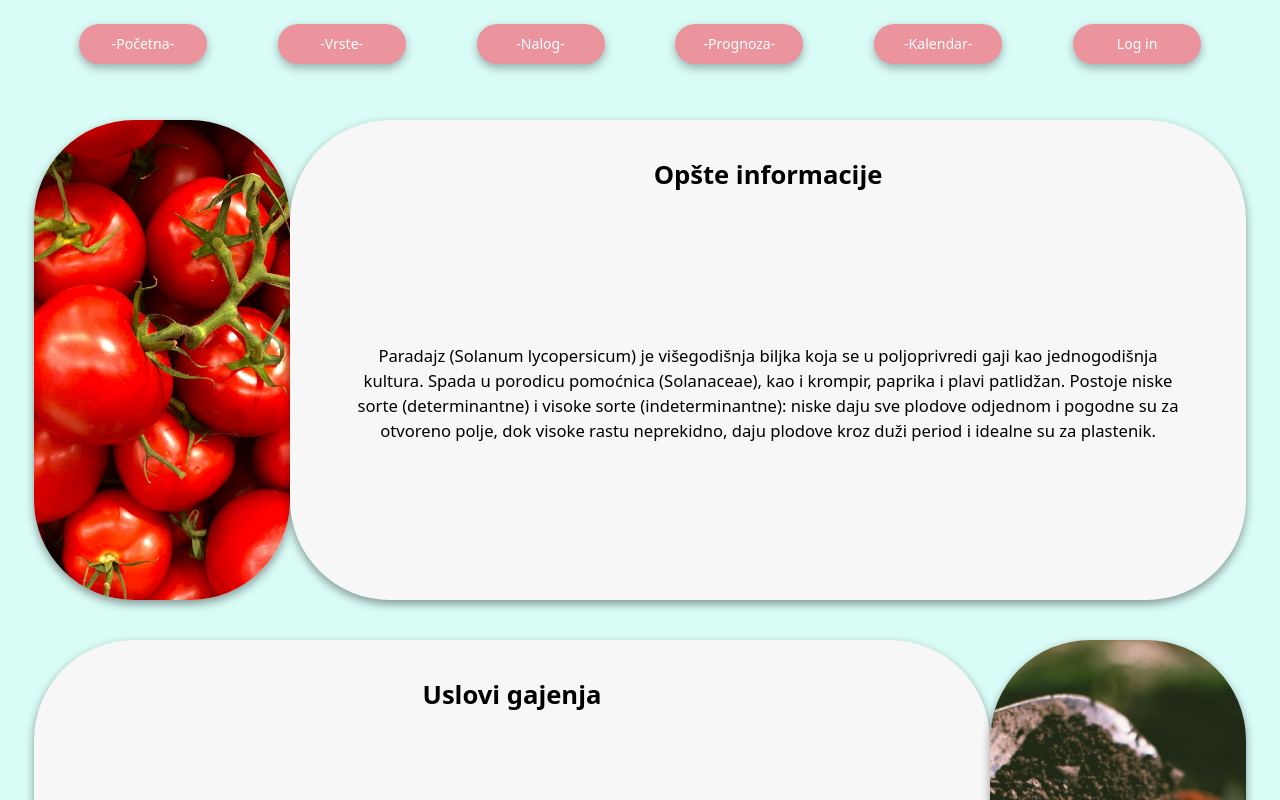
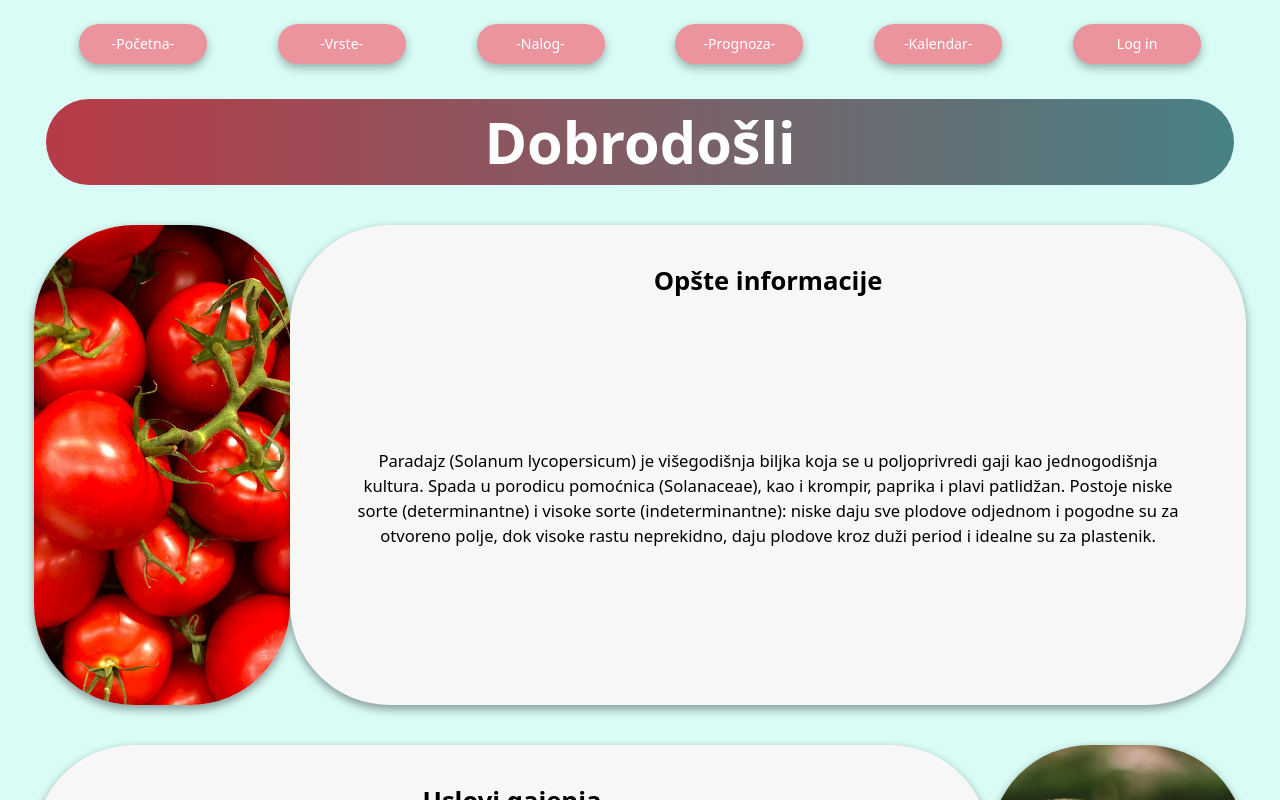
Before and after one commit to elab-development/internet-tehnologije-2024-projekat-appzapoljproizvodnju_2021_0362, a React (Vite) app in the folder frontend/: page / in a window 1280 px wide. Shown: the top 800 px of the page. Built offline with nearby package versions, Linux system fonts and the light colour scheme; no server answers.

Commit message:
ubaceni naslovi na sve stranice

```diff
--- a/frontend/src/css/index.css
+++ b/frontend/src/css/index.css
@@ -9,6 +9,8 @@
   line-height: 1.5;
   font-weight: 400;
 }
+
+/*DUGME*/
 
 .dugme {
   display: flex;
@@ -41,6 +43,7 @@
   width: 100%;
   height: 100%;
 }
+/*NASLOV*/
 
 h1 {
   display: flex;
@@ -51,7 +54,7 @@ h1 {
   background-size: 200%;
   color: white;
   border-radius: 100px;
-  margin: 0 3%;
+  margin: 1.5% 3% 0 3%;
   margin-bottom: 2%;
   padding: 0;
   animation: gradient-slide 3s linear infinite;
--- a/frontend/src/stranice/Pocetna.jsx
+++ b/frontend/src/stranice/Pocetna.jsx
@@ -1,9 +1,11 @@
 import Dugme from "../komponente/Dugme";
 import Uzgoj from "../komponente/Uzgoj";
+import Naslov from "../komponente/Naslov";
 
 function Pocetna() {
   return (
     <>
+    <Naslov tekst="Dobrodošli" />
     <Uzgoj />
     <Dugme tekst="Vrste" link="/vrste" />
     </>
--- a/frontend/src/stranice/Prognoza.jsx
+++ b/frontend/src/stranice/Prognoza.jsx
@@ -1,8 +1,10 @@
 import Vreme from "../komponente/Vreme";
+import Naslov from "../komponente/Naslov";
 
 function Prognoza() {
   return (
     <>
+      <Naslov tekst="Prognoza" />
       <Vreme />
     </>
   );
--- a/frontend/src/stranice/Vrste.jsx
+++ b/frontend/src/stranice/Vrste.jsx
@@ -1,10 +1,12 @@
 import podaci from "../podaci/vrste.json";
 import Kartica from "../komponente/Kartica";
 import Dugme from "../komponente/Dugme";
+import Naslov from "../komponente/Naslov";
 
 function Vrste() {
   return (
     <>
+      <Naslov tekst="Vrste paradajza" />
       <div className="sve-kartice">
         {podaci.map((kartica, index) => (
           <Kartica key={kartica.id} index={index} slika={kartica.slika} naslov={kartica.naslov} tekst={kartica.tekst} />
```
